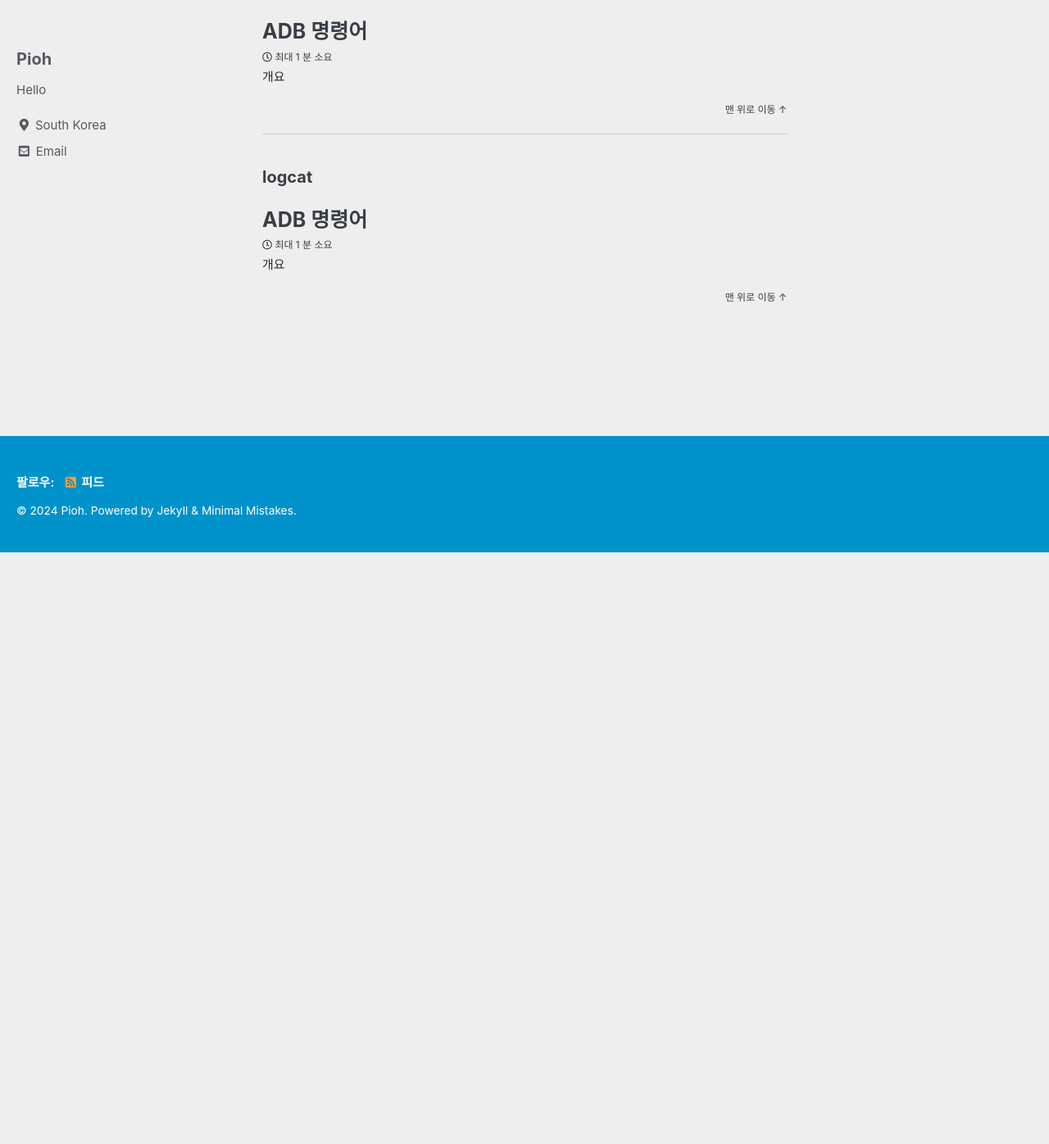
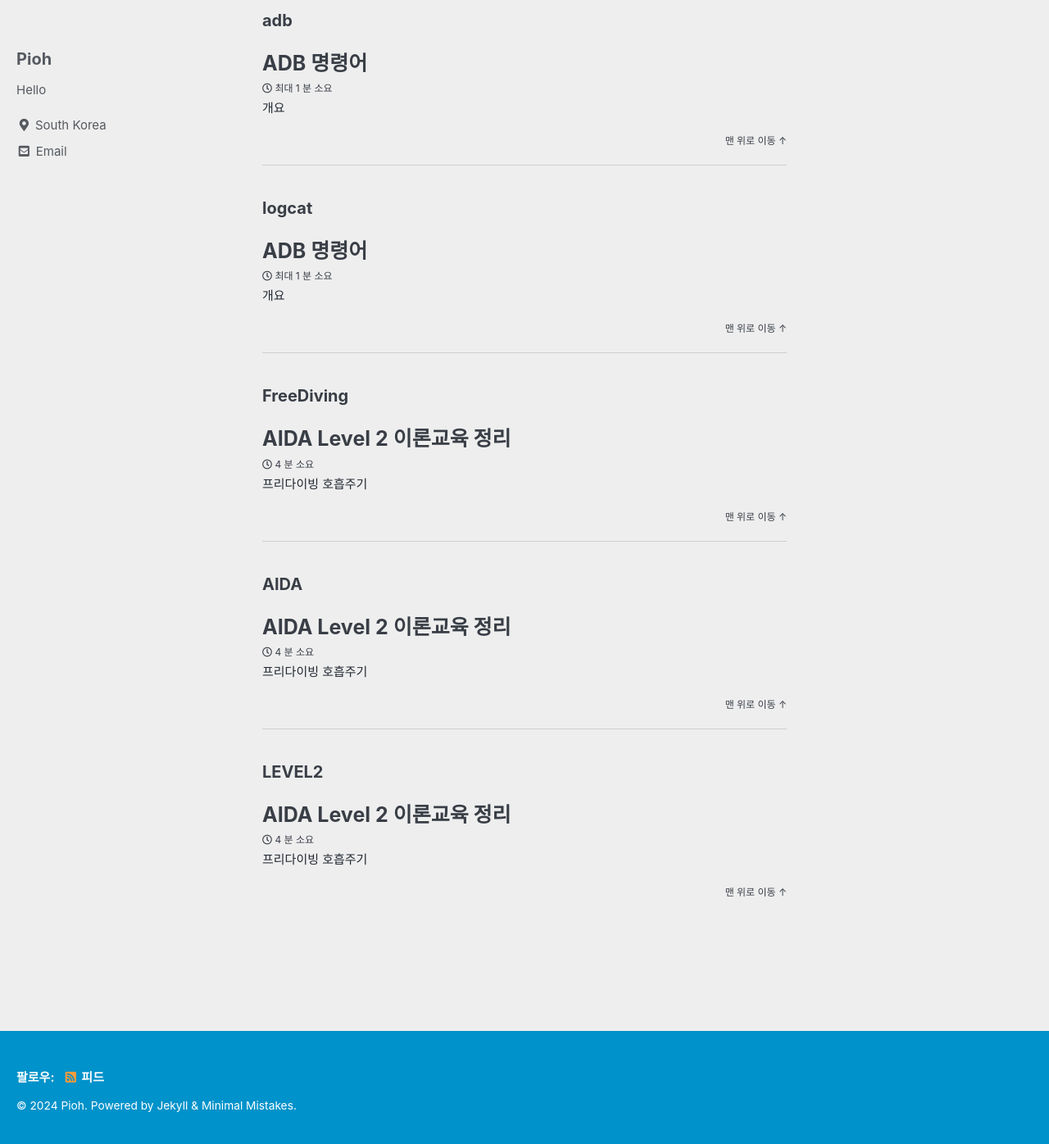
Before and after one commit to devpioh/devpioh.github.io, a Jekyll site: the page built from _pages/tags-archieve.md, in a window 1280 px wide and 1400 px high, scrolled down 10179 px. Shown: the top 1396 px of the window at 82% size. Built offline with Jekyll 4.4.1, drawn with Linux system fonts in a browser that asks for light colours; cached includes are drawn as plain includes; some web fonts are replaced; before the commit the page ends 10853 px from its top, so only the background shows below that; some of the changed text lies outside the part shown.

Commit message:
컬럼 수정.

````diff
--- a/_posts/Scuba/Freediving/AIDA Level 2.md
+++ b/_posts/Scuba/Freediving/2024-11-08-freedive-aida_level2.md
@@ -1,10 +1,26 @@
-AIDA Level 2
+---
+title: "AIDA Level 2 이론교육 정리"
+date: 2024-11-08
+last_modified_at: 2024-11-08
 
-프리다이빙 호흡주기
+toc: true
+toc_sticky: true
+
+categories:
+    - FreeDiving
+tag:
+    - [FreeDiving, AIDA, LEVEL2]
+---
+
+
+## 프리다이빙 호흡주기
+
+```
 1. 준비 호흡 (긴장완화 단계)
 2. 최종 호흡 (한번의 큰 호흡)
 3. 무 호흡 (숨참기)
 4. 회복 호흡 *중요
+```
 
 1. 준비 호흡
  - 긴장완화(신체활동줄이기, 정신집중, 복식호흡, 긴장완화운동(바디스캔, 자신만의 긴장완화 방법))
@@ -29,9 +45,10 @@ AIDA Level 2
  - 습관화 해라
 
 
-기초 생리학
+## 기초 생리학
 
 호흡기관
+ - 숨을 쉬고 싶은 이유는 이산화탄소가 체내에 쌓였을때
  - 구성요소 (코/입, 기관/기관지, 세기관지, 폐포)
  - 폐포에서 이루어지는 기체교환(산소 <--> 이산화탄소)
 
@@ -79,7 +93,7 @@ AIDA Level 2
  - 효율성(기술)
 
 
-압력평형
+## 압력평형
 
 압력
 - 수심이 깊어짐에 따라 압력증가
@@ -193,14 +213,14 @@ LMC를 겪는 다이버 도움주기
 
 블랙아웃의 증상
  - 몸으로 느낄 수 있음(즉시 수면으로 상승하거나 버디에게 신호를 보낸다.)
-   - 이명(소리가 잘 안들림)
-   - 따뜻한 느낌
-   - 갑자기 다이빙이 편해진 느낌
-   - 터널 시야
-   - 뚜렷하지 않은 생각
-   - 손발이 저리거나 감각이 없음
+ - 이명(소리가 잘 안들림)
+ - 따뜻한 느낌
+ - 갑자기 다이빙이 편해진 느낌
+ - 터널 시야
+ - 뚜렷하지 않은 생각
+ - 손발이 저리거나 감각이 없음
 
-구조
+## 구조
 SAFE 규칙
 Surface (수면 위)
 Airway (기도)
@@ -214,13 +234,11 @@ Blow(불기) - Tap(톡톡 치기) - Talk(말하기)
  - 최대 5회의 구조호흡
  - 기도 개방 : 머리를 뒤로 젖힌다.
 
-
 구조
 - 만약 조난자가 여전히 숨을 쉬지 않으면
  - 도움요청
  - CPR
  - 가장 가까운 의료 시설로 후송
-
 
 위험요소 줄이기
  - 항상 구조훈련을 받은 버디와 프리다이빙 하기(정기적으로 구조훈련하기)
@@ -241,14 +259,13 @@ Blow(불기) - Tap(톡톡 치기) - Talk(말하기)
 프리다이빙과 스쿠버다이빙
  - 컴퓨터 사용 시 : 노플라이 사인이 사라질떄까지 기다린다.(스쿠버 -> 프리다이빙)
  - 경험 법칙
-   - 한 번의 스쿠버 다이빙을 한 후에는 최소 12시간
-   - 두 번의 스쿠버 다이빙을 한 후에는 최소 24시간
+   ㄱ. 한 번의 스쿠버 다이빙을 한 후에는 최소 12시간
+   ㄴ. 두 번의 스쿠버 다이빙을 한 후에는 최소 24시간
  - 스쿠버 다이버로부터 공기를 받아 마시지 않는다.
  - 프리다이빙 후 스쿠버 다이빙 : 최소 12시간
 
 
-
-프리다이빙의 종목
+## 프리다이빙의 종목
 
 스태틱 압니어(STA)
  - 숨을 참고 물 위에 업드려서 진행
@@ -292,3 +309,6 @@ Blow(불기) - Tap(톡톡 치기) - Talk(말하기)
  - 바다에서 아무것도 가져오지도 버리지도 않는다.
  - 다이빙 장소에 유의
  - 주변에 대해서 모범을 보인다.
+
+
+## 출처 및 같이 보기
````
Also changed, not shown: other parts of _posts/Scuba/Freediving/2024-11-08-freedive-aida_level2.md (+32 -29 lines).
